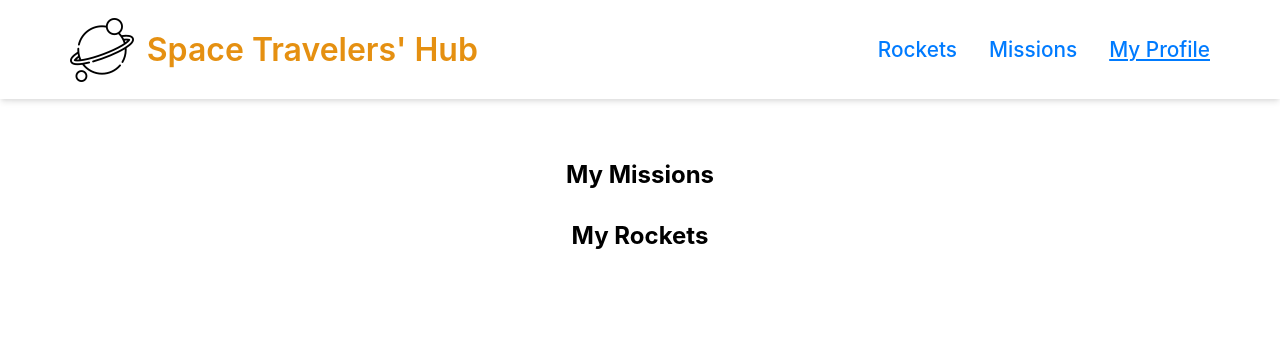
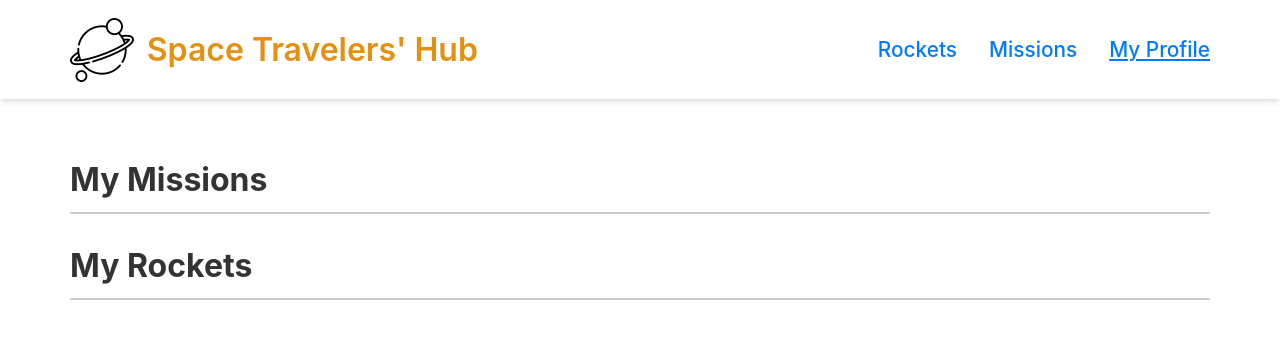
Before and after one commit to NitBravoA92/space-travelers-hub, a React (Create React App) app: page /my-profile in a window 1280 px wide. Shown: the top 338 px of the page. Built offline with nearby package versions, Linux system fonts and the light colour scheme.

Commit message:
Add CSS styles to improve the MyProfile view design

```diff
--- a/src/assets/styles/MyProfile.css
+++ b/src/assets/styles/MyProfile.css
@@ -5,3 +5,36 @@
   justify-content: center;
   gap: 2rem;
 }
+
+.services-content .service {
+  width: 100%;
+  display: flex;
+  flex-direction: column;
+  gap: 0.8rem;
+}
+
+.services-content .service h2 {
+  font-size: 2rem;
+  color: #333;
+}
+
+.reservation-list {
+  width: 100%;
+  display: flex;
+  flex-direction: column;
+  gap: 0;
+  border: 1px solid #ccc;
+}
+
+.reservation-item {
+  padding: 0.7rem 0.8rem 1.1rem;
+  border-bottom: 1px solid #ccc;
+  font-size: 1rem;
+  font-weight: 500;
+  color: #333;
+  transition: all 0.2s ease-out;
+}
+
+.reservation-item:hover {
+  background-color: #f1f1f1;
+}
```
